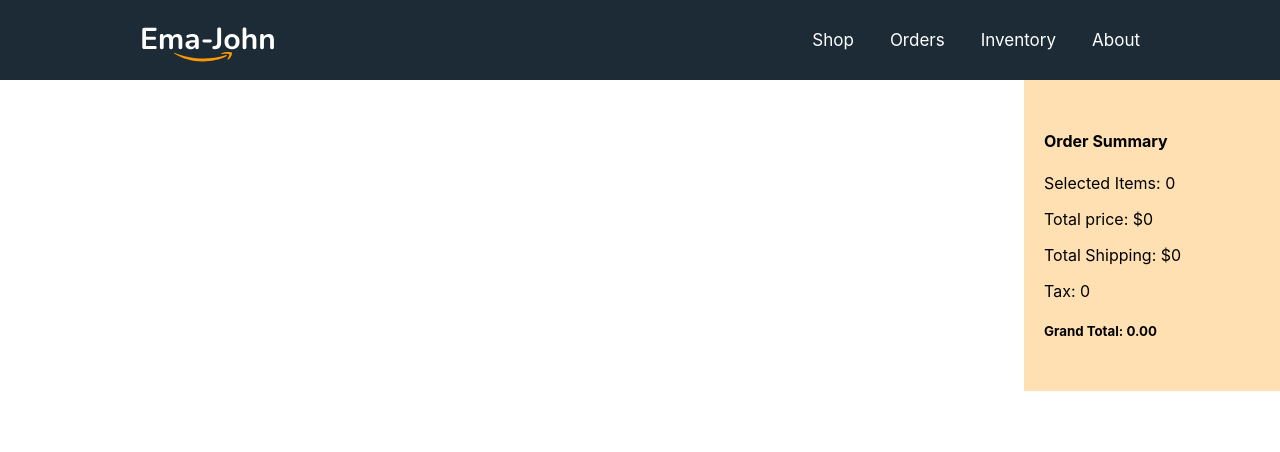
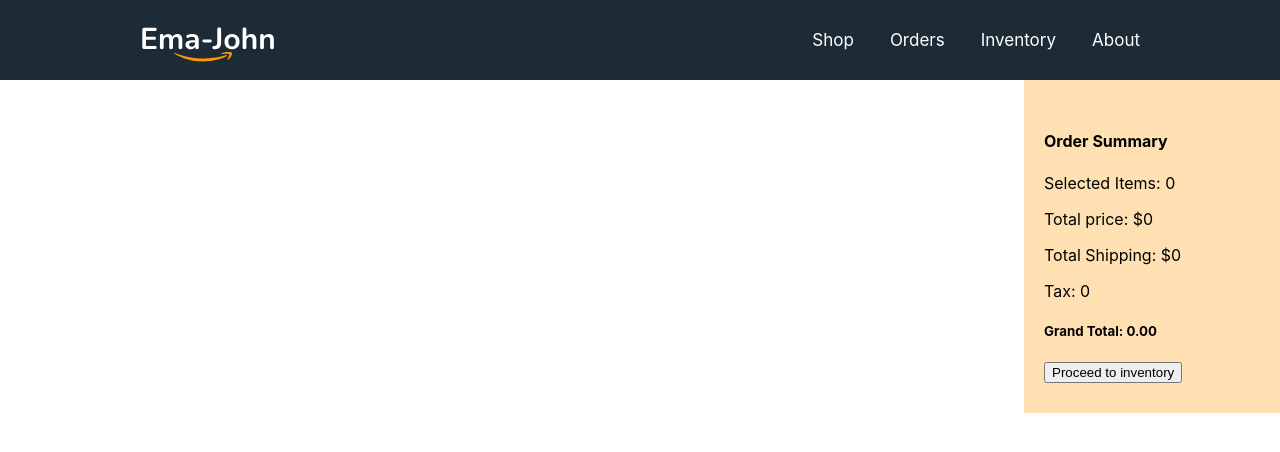
Before and after one commit to ahnafwarith/amazon-2-L, a React (Create React App) app: page /orders in a window 1280 px wide. Shown: the top 452 px of the page. Built offline with nearby package versions, Linux system fonts and the light colour scheme.

Commit message:
received children props and showed it dynamically in cart

```diff
--- a/src/components/Cart/Cart.js
+++ b/src/components/Cart/Cart.js
@@ -3,11 +3,10 @@
 
 const Cart = (props) => {
     const { cart } = props;
-    // console.log(cart);
     let total = 0;
     let shipping = 0;
     let quantity = 0;
-    for(const product of cart){
+    for (const product of cart) {
         quantity = quantity + product.quantity;
         total = total + product.price * product.quantity;
         shipping = shipping + product.shipping;
@@ -22,6 +21,7 @@
             <p>Total Shipping: ${shipping}</p>
             <p>Tax: {tax}</p>
             <h5>Grand Total: {grandTotal.toFixed(2)}</h5>
+            {props.children}
         </div>
     );
 };
--- a/src/components/Orders/Orders.js
+++ b/src/components/Orders/Orders.js
@@ -1,4 +1,5 @@
 import React from 'react';
+import { Link } from 'react-router-dom';
 import useCart from '../../hooks/UseCart';
 import useProducts from '../../hooks/UseProducts';
 import { removeFromDb } from '../../utilities/fakedb';
@@ -23,7 +24,11 @@
                 }
             </div>
             <div className="cart-container">
-                <Cart cart={cart}></Cart>
+                <Cart cart={cart}>
+                    <Link to='/inventory'>
+                        <button>Proceed to inventory</button>
+                    </Link>
+                </Cart>
             </div>
         </div>
     );
--- a/src/components/Shop/Shop.js
+++ b/src/components/Shop/Shop.js
@@ -4,6 +4,7 @@
 import Product from '../Product/Product';
 import './Shop.css';
 import useProducts from '../../hooks/UseProducts'
+import { Link } from 'react-router-dom';
 
 const Shop = () => {
     const [products, handleProducts] = useProducts()
@@ -53,7 +54,11 @@
                 }
             </div>
             <div className="cart-container">
-                <Cart cart={cart}></Cart>
+                <Cart cart={cart}>
+                    <Link to='/orders'>
+                        <button>Review Orders</button>
+                    </Link>
+                </Cart>
             </div>
         </div>
     );
```
